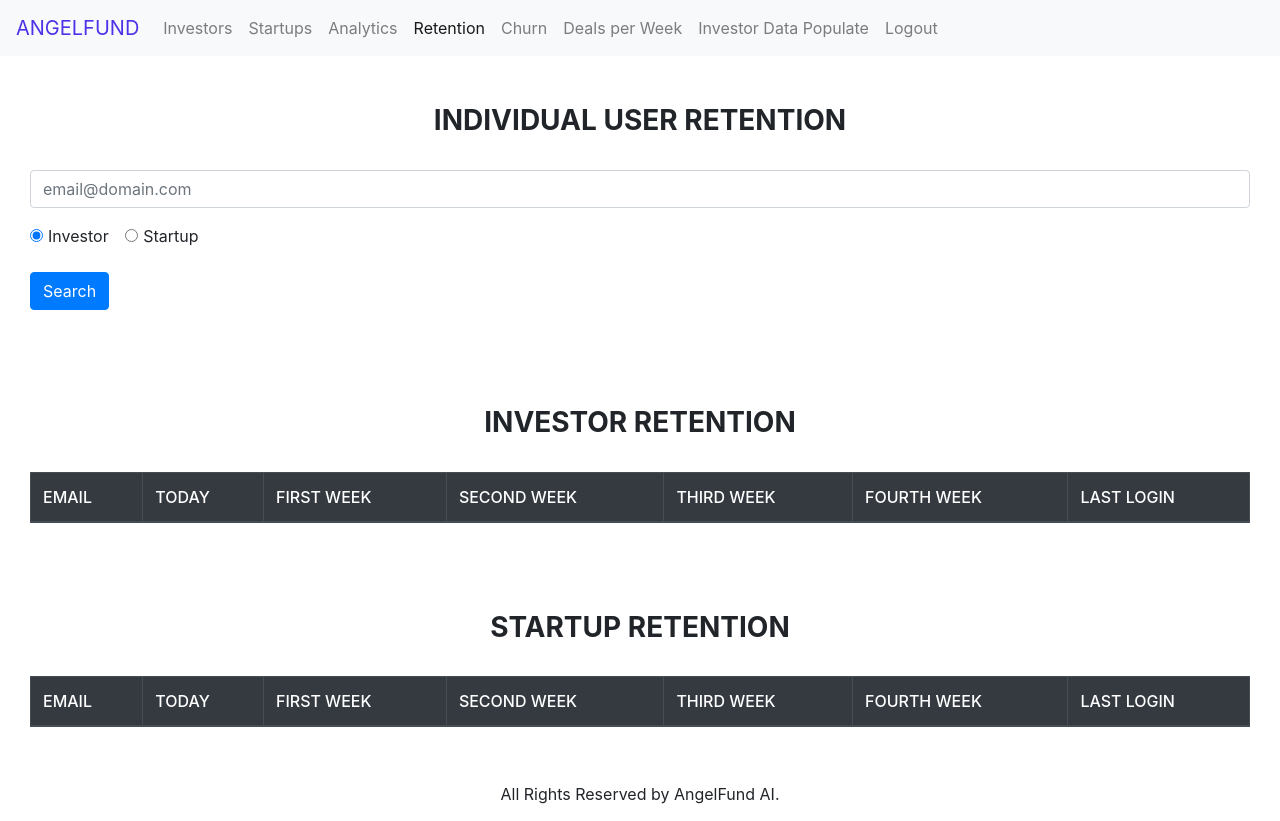
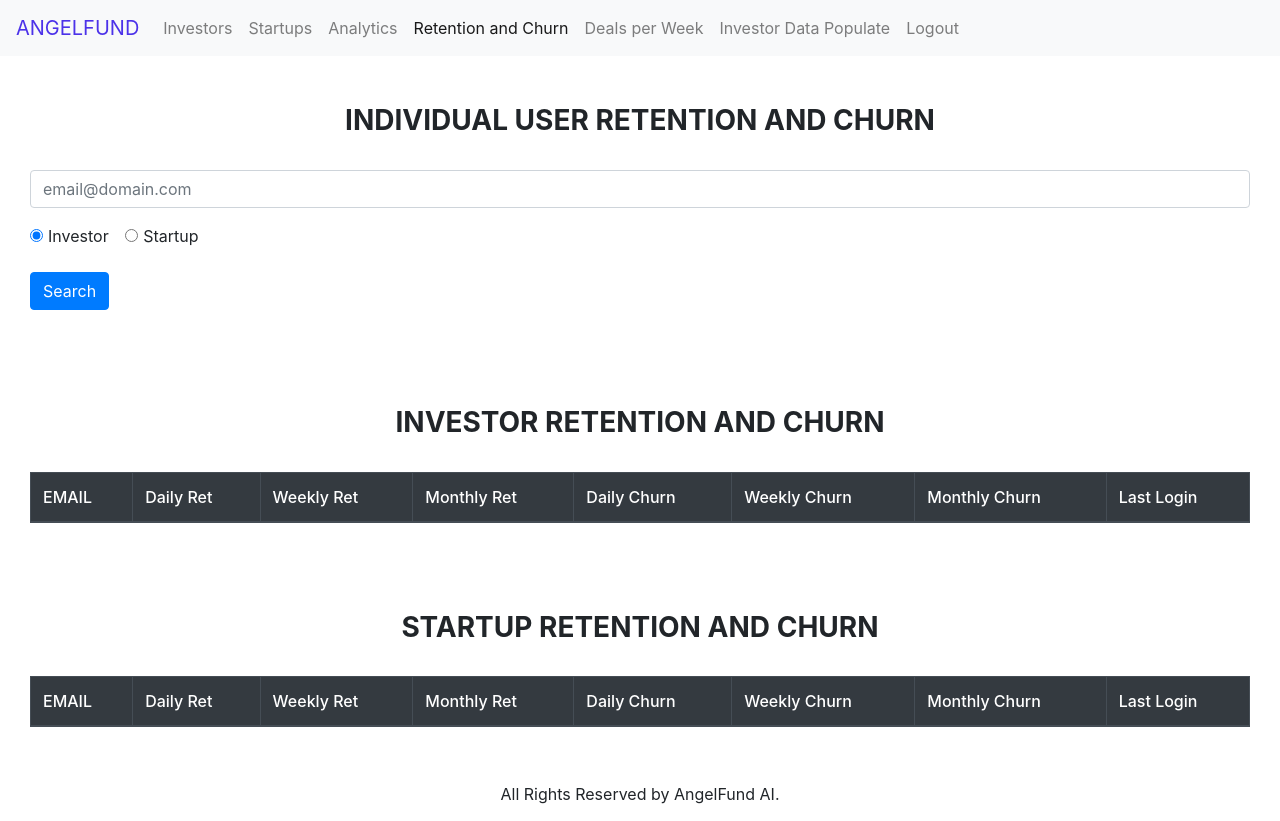
Before and after one commit to PatelFarhaan/kaleidoscope-stock-trading, a Flask app: template project/templates/retention.html in a window 1280 px wide. Run offline with Flask 2, Linux system fonts and the light colour scheme; the template is opened without the code that fills it, so the values that code supplies are empty; parts of the project's set-up code (start-up, migrations or seed data) failed here and were passed over; some libraries are stand-ins or nearby versions.

Commit message:
user retention and churn model ready #1

```diff
--- a/project/templates/analytics.html
+++ b/project/templates/analytics.html
@@ -62,10 +62,7 @@
                <a class="nav-link" href="{{ url_for('admin.analytics') }}">Analytics</a>
             </li>
             <li class="nav-item">
-               <a class="nav-link" href="{{ url_for('admin.retention') }}">Retention</a>
-            </li>
-            <li class="nav-item">
-               <a class="nav-link" href="#">Churn</a>
+               <a class="nav-link" href="{{ url_for('admin.retention') }}">Retention and Churn</a>
             </li>
             <li class="nav-item">
                <a class="nav-link" href="{{ url_for('admin.deals_per_week') }}">Deals per Week</a>
--- a/project/templates/deals_per_week.html
+++ b/project/templates/deals_per_week.html
@@ -66,10 +66,7 @@
                 <a class="nav-link" href="{{ url_for('admin.analytics') }}">Analytics</a>
             </li>
             <li class="nav-item">
-                <a class="nav-link" href="{{ url_for('admin.retention') }}">Retention</a>
-            </li>
-            <li class="nav-item">
-                <a class="nav-link" href="#">Churn</a>
+                <a class="nav-link" href="{{ url_for('admin.retention') }}">Retention and Churn</a>
             </li>
             <li class="nav-item active">
                 <a class="nav-link" href="{{ url_for('admin.deals_per_week') }}">Deals per Week</a>
--- a/project/templates/inv_beta_data.html
+++ b/project/templates/inv_beta_data.html
@@ -139,10 +139,7 @@
                 <a class="nav-link" href="{{ url_for('admin.analytics') }}">Analytics</a>
             </li>
             <li class="nav-item">
-                <a class="nav-link" href="{{ url_for('admin.retention') }}">Retention</a>
-            </li>
-            <li class="nav-item">
-                <a class="nav-link" href="#">Churn</a>
+                <a class="nav-link" href="{{ url_for('admin.retention') }}">Retention and Churn</a>
             </li>
             <li class="nav-item">
                 <a class="nav-link" href="{{ url_for('admin.deals_per_week') }}">Deals per Week</a>
--- a/project/templates/retention.html
+++ b/project/templates/retention.html
@@ -66,10 +66,7 @@
                 <a class="nav-link" href="{{ url_for('admin.analytics') }}">Analytics</a>
             </li>
             <li class="nav-item active">
-                <a class="nav-link" href="{{ url_for('admin.retention') }}">Retention</a>
-            </li>
-            <li class="nav-item">
-                <a class="nav-link" href="#">Churn</a>
+                <a class="nav-link" href="{{ url_for('admin.retention') }}">Retention and Churn</a>
             </li>
             <li class="nav-item">
                 <a class="nav-link" href="{{ url_for('admin.deals_per_week') }}">Deals per Week</a>
@@ -111,7 +108,7 @@
                 <br>
 
                 <h3 align="center">
-                    <b>INDIVIDUAL USER RETENTION</b>
+                    <b>INDIVIDUAL USER RETENTION AND CHURN</b>
                 </h3>
 
                 <form method="POST">
@@ -142,49 +139,25 @@
                         <thead class="thead-dark">
                         <tr>
                             <th scope="col">EMAIL</th>
-                            <th scope="col">TODAY</th>
-                            <th scope="col">FIRST WEEK</th>
-                            <th scope="col">SECOND WEEK</th>
-                            <th scope="col">THIRD WEEK</th>
-                            <th scope="col">FOURTH WEEK</th>
-                            <th scope="col">LAST LOGIN</th>
+                            <th scope="col">Daily Ret</th>
+                            <th scope="col">Weekly Ret</th>
+                            <th scope="col">Monthly Ret</th>
+                            <th scope="col">Daily Churn</th>
+                            <th scope="col">Weekly Churn</th>
+                            <th scope="col">Monthly Churn</th>
+                            <th scope="col">Last Login</th>
                         </tr>
                         </thead>
                         <tbody>
                         <tr>
                             <td>{{ su_data["data"]["email"] }}</td>
-
-                            {% if su_data["data"]["today"] %}
-                                <td align="center"><span class="label label-success label-rounded"></span></td>
-                            {% else %}
-                                <td></td>
-                            {% endif %}
-
-                            {% if su_data["data"]["first_week"] %}
-                                <td align="center"><span class="label label-success label-rounded"></span></td>
-                            {% else %}
-                                <td></td>
-                            {% endif %}
-
-                            {% if su_data["data"]["second_week"] %}
-                                <td align="center"><span class="label label-success label-rounded"></span></td>
-                            {% else %}
-                                <td></td>
-                            {% endif %}
-
-                            {% if su_data["data"]["third_week"] %}
-                                <td align="center"><span class="label label-success label-rounded"></span></td>
-                            {% else %}
-                                <td></td>
-                            {% endif %}
-
-                            {% if su_data["data"]["fourth_week"] %}
-                                <td align="center"><span class="label label-success label-rounded"></span></td>
-                            {% else %}
-                                <td></td>
-                            {% endif %}
-
-                            <td>{{ su_data["data"]["last_login"] }}</td>
+                            <td align="center">{{ su_data["data"]["daily_ret"] }}</td>
+                            <td align="center">{{ su_data["data"]["weekly_ret"] }}</td>
+                            <td align="center">{{ su_data["data"]["monthly_ret"] }}</td>
+                            <td align="center">{{ su_data["data"]["daily_churn"] }}</td>
+                            <td align="center">{{ su_data["data"]["daily_churn"] }}</td>
+                            <td align="center">{{ su_data["data"]["daily_churn"] }}</td>
+                            <td align="center">{{ su_data["data"]["last_login"] }}</td>
 
                         </tr>
                         </tbody>
@@ -196,7 +169,7 @@
                 <br>
 
                 <h3 align="center">
-                    <b>INVESTOR RETENTION</b>
+                    <b>INVESTOR RETENTION AND CHURN</b>
                 </h3>
                 <br>
 
@@ -204,12 +177,14 @@
                     <thead class="thead-dark">
                     <tr>
                         <th scope="col">EMAIL</th>
-                        <th scope="col">TODAY</th>
-                        <th scope="col">FIRST WEEK</th>
-                        <th scope="col">SECOND WEEK</th>
-                        <th scope="col">THIRD WEEK</th>
-                        <th scope="col">FOURTH WEEK</th>
-                        <th scope="col">LAST LOGIN</th>
+                        <th scope="col">Daily Ret</th>
+                        <th scope="col">Weekly Ret</th>
+                        <th scope="col">Monthly Ret</th>
+                        <th scope="col">Daily Churn</th>
+                        <th scope="col">Weekly Churn</th>
+                        <th scope="col">Monthly Churn</th>
+                        <th scope="col">Last Login</th>
+
                     </tr>
                     </thead>
                     <tbody>
@@ -217,38 +192,13 @@
                         {% for user in inv_data["data"] %}
                             <tr>
                                 <td>{{ user["email"] }}</td>
-
-                                {% if user["today"] %}
-                                    <td align="center"><span class="label label-success label-rounded"></span></td>
-                                {% else %}
-                                    <td></td>
-                                {% endif %}
-
-                                {% if user["first_week"] %}
-                                    <td align="center"><span class="label label-success label-rounded"></span></td>
-                                {% else %}
-                                    <td></td>
-                                {% endif %}
-
-                                {% if user["second_week"] %}
-                                    <td align="center"><span class="label label-success label-rounded"></span></td>
-                                {% else %}
-                                    <td></td>
-                                {% endif %}
-
-                                {% if user["third_week"] %}
-                                    <td align="center"><span class="label label-success label-rounded"></span></td>
-                                {% else %}
-                                    <td></td>
-                                {% endif %}
-
-                                {% if user["fourth_week"] %}
-                                    <td align="center"><span class="label label-success label-rounded"></span></td>
-                                {% else %}
-                                    <td></td>
-                                {% endif %}
-
-                                <td>{{ user["last_login"] }}</td>
+                                <td align="center">{{ user["daily_ret"] }}</td>
+                                <td align="center">{{ user["weekly_ret"] }}</td>
+                                <td align="center">{{ user["monthly_ret"] }}</td>
+                                <td align="center">{{ user["daily_churn"] }}</td>
+                                <td align="center">{{ user["daily_churn"] }}</td>
+                                <td align="center">{{ user["daily_churn"] }}</td>
+                                <td align="center">{{ user["last_login"] }}</td>
 
                             </tr>
                         {% endfor %}
@@ -269,7 +219,7 @@
                 <br>
                 <br>
                 <h3 align="center">
-                    <b>STARTUP RETENTION</b>
+                    <b>STARTUP RETENTION AND CHURN</b>
                 </h3>
                 <br>
 
@@ -277,51 +227,28 @@
                     <thead class="thead-dark">
                     <tr>
                         <th scope="col">EMAIL</th>
-                        <th scope="col">TODAY</th>
-                        <th scope="col">FIRST WEEK</th>
-                        <th scope="col">SECOND WEEK</th>
-                        <th scope="col">THIRD WEEK</th>
-                        <th scope="col">FOURTH WEEK</th>
-                        <th scope="col">LAST LOGIN</th>
+                        <th scope="col">Daily Ret</th>
+                        <th scope="col">Weekly Ret</th>
+                        <th scope="col">Monthly Ret</th>
+                        <th scope="col">Daily Churn</th>
+                        <th scope="col">Weekly Churn</th>
+                        <th scope="col">Monthly Churn</th>
+                        <th scope="col">Last Login</th>
+
                     </tr>
                     </thead>
                     <tbody>
-                    {% if str_data["result"] %}
+                    {% if inv_data["result"] %}
                         {% for user in str_data["data"] %}
                             <tr>
                                 <td>{{ user["email"] }}</td>
-
-                                {% if user["today"] %}
-                                    <td align="center"><span class="label label-success label-rounded"></span></td>
-                                {% else %}
-                                    <td></td>
-                                {% endif %}
-
-                                {% if user["first_week"] %}
-                                    <td align="center"><span class="label label-success label-rounded"></span></td>
-                                {% else %}
-                                    <td></td>
-                                {% endif %}
-
-                                {% if user["second_week"] %}
-                                    <td align="center"><span class="label label-success label-rounded"></span></td>
-                                {% else %}
-                                    <td></td>
-                                {% endif %}
-
-                                {% if user["third_week"] %}
-                                    <td align="center"><span class="label label-success label-rounded"></span></td>
-                                {% else %}
-                                    <td></td>
-                                {% endif %}
-
-                                {% if user["fourth_week"] %}
-                                    <td align="center"><span class="label label-success label-rounded"></span></td>
-                                {% else %}
-                                    <td></td>
-                                {% endif %}
-
-                                <td>{{ user["last_login"] }}</td>
+                                <td align="center">{{ user["daily_ret"] }}</td>
+                                <td align="center">{{ user["weekly_ret"] }}</td>
+                                <td align="center">{{ user["monthly_ret"] }}</td>
+                                <td align="center">{{ user["daily_churn"] }}</td>
+                                <td align="center">{{ user["daily_churn"] }}</td>
+                                <td align="center">{{ user["daily_churn"] }}</td>
+                                <td align="center">{{ user["last_login"] }}</td>
 
                             </tr>
                         {% endfor %}
```
Also changed, not shown: common_utilities/retention.py (+35 -39 lines), project/models.py (+16 -20 lines), project/templates/investor.html (+2 -5 lines), project/templates/startup.html (+2 -5 lines).
